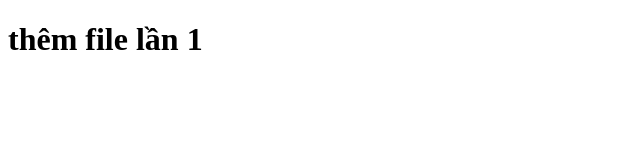
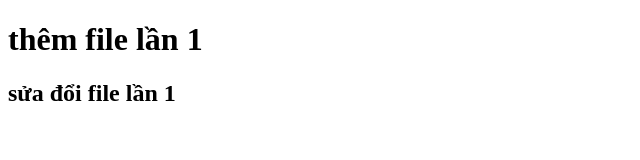
Before and after one commit to thanhnam2006/d-n-th-c-h-nh-1, a plain HTML site: page new.html in a window 1280 px wide. Shown: the whole page, without its empty margins (0-640 px from the left). Drawn offline with Linux system fonts and the light colour scheme.

Commit message:
sửa đổi file lần 1

```diff
--- a/new.html
+++ b/new.html
@@ -7,5 +7,6 @@
   </head>
   <body>
     <h1>thêm file lần 1</h1>
+    <h2>sửa đổi file lần 1</h2>
   </body>
 </html>
```
